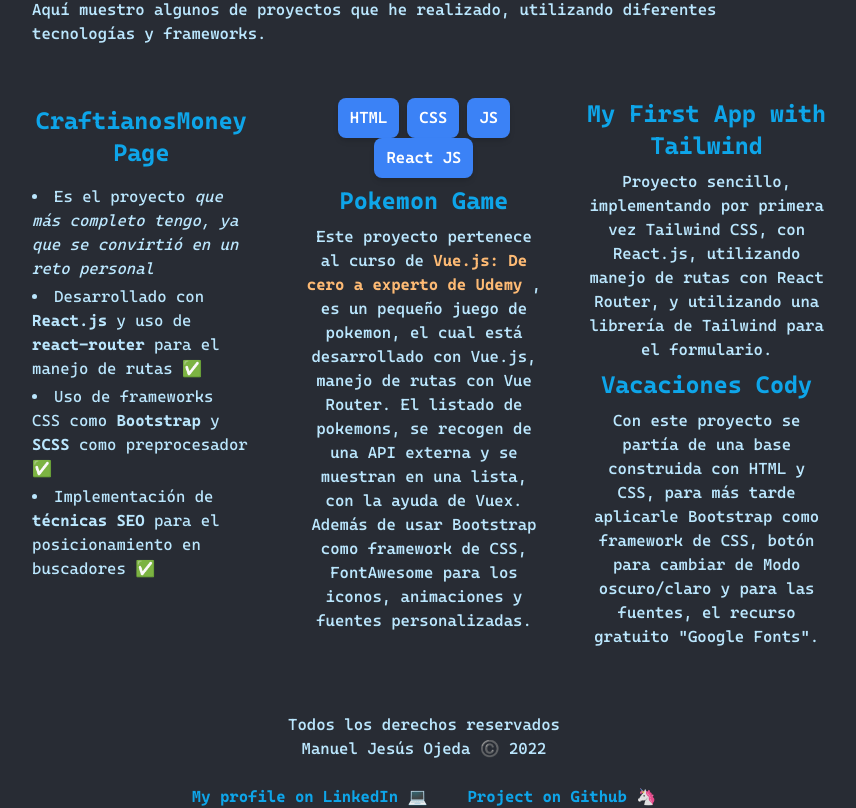
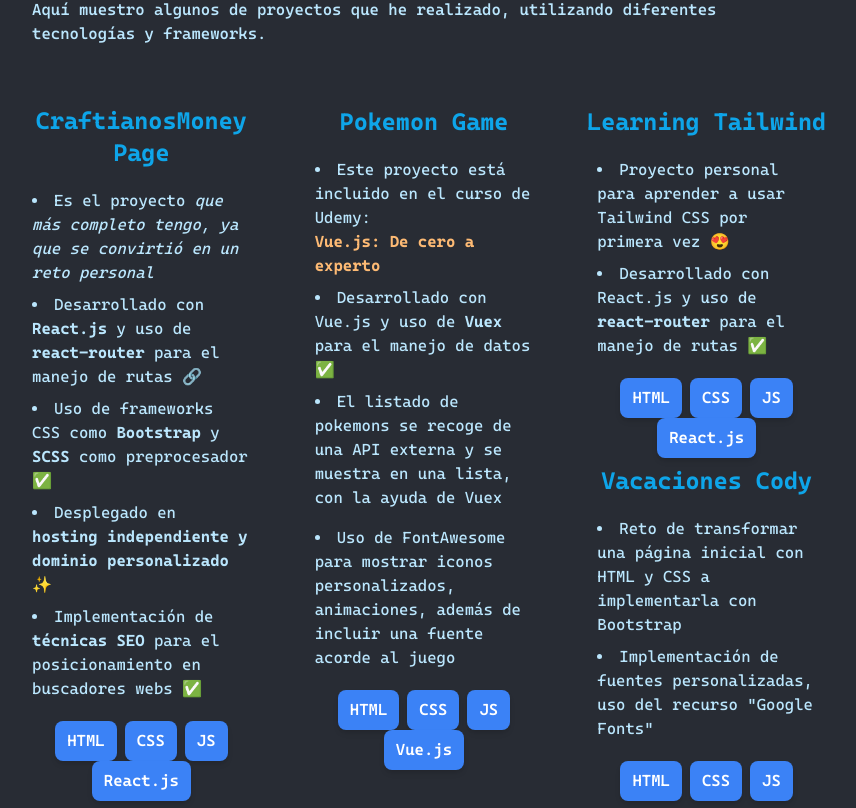
Before and after one commit to mjesusoj/portfolio, a Vue app: page / in a window 1280 px wide. Shown: the part 778-1586 px from the top of the page, without its empty margins (216-1072 px from the left). Built offline with nearby package versions, Linux system fonts and the light colour scheme.

Commit message:
Finish Redisign of Projects #1 :rocket:

```diff
--- a/src/components/Projects.vue
+++ b/src/components/Projects.vue
@@ -13,54 +13,132 @@
                 <a href="https://craftianosmoney.com" target="_blank" rel="noopener noreferrer">
                     <h3 class="text-2xl text-sky-500 hover:text-sky-700 font-bold bg-clip-text">CraftianosMoney Page</h3>
                 </a>
-                <!-- <p class="font-medium mt-2">
-                    Este proyecto me ha permitido conocer más de las tecnologías que se utilizan en el desarrollo de páginas web.
-                </p> -->
                 <ul class="list-disc list-inside text-left p-3">
-                    <li class="mt-1">Es el proyecto <i>que más completo tengo, ya que se convirtió en un reto personal</i></li>
-                    <li class="mt-1">Desarrollado con <b>React.js</b> y uso de <b>react-router</b> para el manejo de rutas ✅</li>
-                    <li class="mt-1">Uso de frameworks CSS como <b>Bootstrap</b> y <b>SCSS</b> como preprocesador ✅</li>
-                    <li class="mt-1">Implementación de <b>técnicas SEO</b> para el posicionamiento en buscadores ✅</li>
+                    <li class="mt-2">Es el proyecto <i>que más completo tengo, ya que se convirtió en un reto personal</i></li>
+                    <li class="mt-2">Desarrollado con <b>React.js</b> y uso de <b>react-router</b> para el manejo de rutas 🔗</li>
+                    <li class="mt-2">Uso de frameworks CSS como <b>Bootstrap</b> y <b>SCSS</b> como preprocesador ✅</li>
+                    <li class="mt-2">Desplegado en <b>hosting independiente y dominio personalizado</b> ✨</li>
+                    <li class="mt-2">Implementación de <b>técnicas SEO</b> para el posicionamiento en buscadores webs ✅</li>
                 </ul>
                 <div class="tech mt-2">
-                    <button class="py-2 px-3 mx-1 bg-blue-500 text-white font-semibold rounded-lg shadow-md hover:bg-blue-700 focus:outline-none focus:ring-2 focus:ring-blue-400 focus:ring-opacity-75">HTML</button>
-                    <button class="py-2 px-3 mx-1 bg-blue-500 text-white font-semibold rounded-lg shadow-md hover:bg-blue-700 focus:outline-none focus:ring-2 focus:ring-blue-400 focus:ring-opacity-75">CSS</button>
-                    <button class="py-2 px-3 mx-1 bg-blue-500 text-white font-semibold rounded-lg shadow-md hover:bg-blue-700 focus:outline-none focus:ring-2 focus:ring-blue-400 focus:ring-opacity-75">JS</button>
-                    <button class="py-2 px-3 mx-1 bg-blue-500 text-white font-semibold rounded-lg shadow-md hover:bg-blue-700 focus:outline-none focus:ring-2 focus:ring-blue-400 focus:ring-opacity-75">React JS</button>
+                    <button class="py-2 px-3 mx-1 bg-blue-500 text-white font-semibold rounded-lg shadow-md
+                        hover:bg-blue-700 focus:outline-none focus:ring-2 focus:ring-blue-400 focus:ring-opacity-75">
+                        HTML
+                    </button>
+                    <button class="py-2 px-3 mx-1 bg-blue-500 text-white font-semibold rounded-lg shadow-md
+                        hover:bg-blue-700 focus:outline-none focus:ring-2 focus:ring-blue-400 focus:ring-opacity-75">
+                        CSS
+                    </button>
+                    <button class="py-2 px-3 mx-1 bg-blue-500 text-white font-semibold rounded-lg shadow-md
+                        hover:bg-blue-700 focus:outline-none focus:ring-2 focus:ring-blue-400 focus:ring-opacity-75">
+                        JS
+                    </button>
+                    <button class="py-2 px-3 mx-1 bg-blue-500 text-white font-semibold rounded-lg shadow-md
+                        hover:bg-blue-700 focus:outline-none focus:ring-2 focus:ring-blue-400 focus:ring-opacity-75">
+                        React.js
+                    </button>
                 </div>
             </div>
             <div class="pokemonGame">
                 <a href="https://pokemon-game-ten.vercel.app/" target="_blank" rel="noopener noreferrer">
-                    <h3 class="text-2xl text-sky-500 hover:text-sky-700 font-bold bg-clip-text">Pokemon Game</h3>
+                    <h3 class="text-2xl text-sky-500 hover:text-sky-700 font-bold bg-clip-text pt-2">Pokemon Game</h3>
                 </a>
-                <p class="font-medium mt-2">
-                    Este proyecto pertenece al curso de
-                    <a class="text-orange-300 hover:text-orange-400 font-bold" href="https://www.udemy.com/course/vuejs-fh/" target="_blank" rel="noopener noreferrer">
-                        Vue.js: De cero a experto de Udemy
-                    </a>,
-                    es un pequeño juego de pokemon, el cual está desarrollado con Vue.js, manejo de rutas con Vue Router.
-                    El listado de pokemons, se recogen de una API externa y se muestran en una lista, con la ayuda de Vuex.
-                    Además de usar Bootstrap como framework de CSS, FontAwesome para los iconos, animaciones y fuentes personalizadas.
-                </p>
+                <ul class="list-disc list-inside text-left p-3">
+                    <li class="mt-2">
+                        Este proyecto está incluido en el curso de Udemy: <br />
+                        <a class="text-orange-300 hover:text-orange-400 font-bold"
+                            href="https://www.udemy.com/course/vuejs-fh/" target="_blank" rel="noopener noreferrer">
+                            Vue.js: De cero a experto
+                        </a>
+                    </li>
+                    <li class="mt-2">
+                        Desarrollado con Vue.js y uso de <b>Vuex</b> para el manejo de datos ✅
+                    </li>
+                    <li class="mt-2">
+                        El listado de pokemons se recoge de una API externa
+                        y se muestra en una lista, <br /> con la ayuda de Vuex
+                    </li>
+                    <li class="mt-4">
+                        Uso de FontAwesome para mostrar iconos personalizados, animaciones,
+                        además de incluir una fuente acorde al juego
+                    </li>
+                </ul>
+                <div class="tech mt-2">
+                    <button class="py-2 px-3 mx-1 bg-blue-500 text-white font-semibold rounded-lg shadow-md
+                        hover:bg-blue-700 focus:outline-none focus:ring-2 focus:ring-blue-400 focus:ring-opacity-75">
+                        HTML
+                    </button>
+                    <button class="py-2 px-3 mx-1 bg-blue-500 text-white font-semibold rounded-lg shadow-md
+                        hover:bg-blue-700 focus:outline-none focus:ring-2 focus:ring-blue-400 focus:ring-opacity-75">
+                        CSS
+                    </button>
+                    <button class="py-2 px-3 mx-1 bg-blue-500 text-white font-semibold rounded-lg shadow-md
+                        hover:bg-blue-700 focus:outline-none focus:ring-2 focus:ring-blue-400 focus:ring-opacity-75">
+                        JS
+                    </button>
+                    <button class="py-2 px-3 mx-1 bg-blue-500 text-white font-semibold rounded-lg shadow-md
+                        hover:bg-blue-700 focus:outline-none focus:ring-2 focus:ring-blue-400 focus:ring-opacity-75">
+                        Vue.js
+                    </button>
+                </div>
             </div>
             <div class="app-tailwind">
-                <a href="https://github.com/mjesusoj/my-firstapp-tailwind" target="_blank" rel="noopener noreferrer">
-                    <h3 class="text-2xl text-sky-500 hover:text-sky-700 font-bold bg-clip-text">My First App with Tailwind</h3>
+                <a href="https://my-firstapp-tailwind.vercel.app" target="_blank" rel="noopener noreferrer">
+                    <h3 class="text-2xl text-sky-500 hover:text-sky-700 font-bold bg-clip-text pt-2">Learning Tailwind</h3>
                 </a>
-                <p class="font-medium mt-2">
-                    Proyecto sencillo, implementando por primera vez Tailwind CSS, con React.js,
-                    utilizando manejo de rutas con React Router, y utilizando una librería de Tailwind para el formulario.
-                </p>
+                <ul class="list-disc list-inside text-left p-3">
+                    <li class="mt-2">
+                        Proyecto personal para aprender a usar Tailwind CSS por primera vez 😍
+                    </li>
+                    <li class="mt-2">
+                        Desarrollado con React.js y uso de <b>react-router</b> para el manejo de rutas ✅
+                    </li>
+                </ul>
+                <div class="tech mt-2">
+                    <button class="py-2 px-3 mx-1 bg-blue-500 text-white font-semibold rounded-lg shadow-md
+                        hover:bg-blue-700 focus:outline-none focus:ring-2 focus:ring-blue-400 focus:ring-opacity-75">
+                        HTML
+                    </button>
+                    <button class="py-2 px-3 mx-1 bg-blue-500 text-white font-semibold rounded-lg shadow-md
+                        hover:bg-blue-700 focus:outline-none focus:ring-2 focus:ring-blue-400 focus:ring-opacity-75">
+                        CSS
+                    </button>
+                    <button class="py-2 px-3 mx-1 bg-blue-500 text-white font-semibold rounded-lg shadow-md
+                        hover:bg-blue-700 focus:outline-none focus:ring-2 focus:ring-blue-400 focus:ring-opacity-75">
+                        JS
+                    </button>
+                    <button class="py-2 px-3 mx-1 bg-blue-500 text-white font-semibold rounded-lg shadow-md
+                        hover:bg-blue-700 focus:outline-none focus:ring-2 focus:ring-blue-400 focus:ring-opacity-75">
+                        React.js
+                    </button>
+                </div>
             </div>
             <div class="vacacionesCody">
                 <a href="https://mjesusoj.github.io/vacaciones-cody/" target="_blank" rel="noopener noreferrer">
                     <h3 class="text-2xl text-sky-500 hover:text-sky-700 font-bold bg-clip-text">Vacaciones Cody</h3>
                 </a>
-                <p class="font-medium mt-2">
-                    Con este proyecto se partía de una base construida con HTML y CSS,
-                    para más tarde aplicarle Bootstrap como framework de CSS,
-                    botón para cambiar de Modo oscuro/claro y para las fuentes, el recurso gratuito "Google Fonts".
-                </p>
+                <ul class="list-disc list-inside text-left p-3">
+                    <li class="mt-2">
+                        Reto de transformar una página inicial con HTML y CSS a implementarla con Bootstrap
+                    </li>
+                    <li class="mt-2">
+                        Implementación de fuentes personalizadas, uso del recurso "Google Fonts"
+                    </li>
+                </ul>
+                <div class="tech mt-2">
+                    <button class="py-2 px-3 mx-1 bg-blue-500 text-white font-semibold rounded-lg shadow-md
+                        hover:bg-blue-700 focus:outline-none focus:ring-2 focus:ring-blue-400 focus:ring-opacity-75">
+                        HTML
+                    </button>
+                    <button class="py-2 px-3 mx-1 bg-blue-500 text-white font-semibold rounded-lg shadow-md
+                        hover:bg-blue-700 focus:outline-none focus:ring-2 focus:ring-blue-400 focus:ring-opacity-75">
+                        CSS
+                    </button>
+                    <button class="py-2 px-3 mx-1 bg-blue-500 text-white font-semibold rounded-lg shadow-md
+                        hover:bg-blue-700 focus:outline-none focus:ring-2 focus:ring-blue-400 focus:ring-opacity-75">
+                        JS
+                    </button>
+                </div>
             </div>
         </div>
     </div>
```
